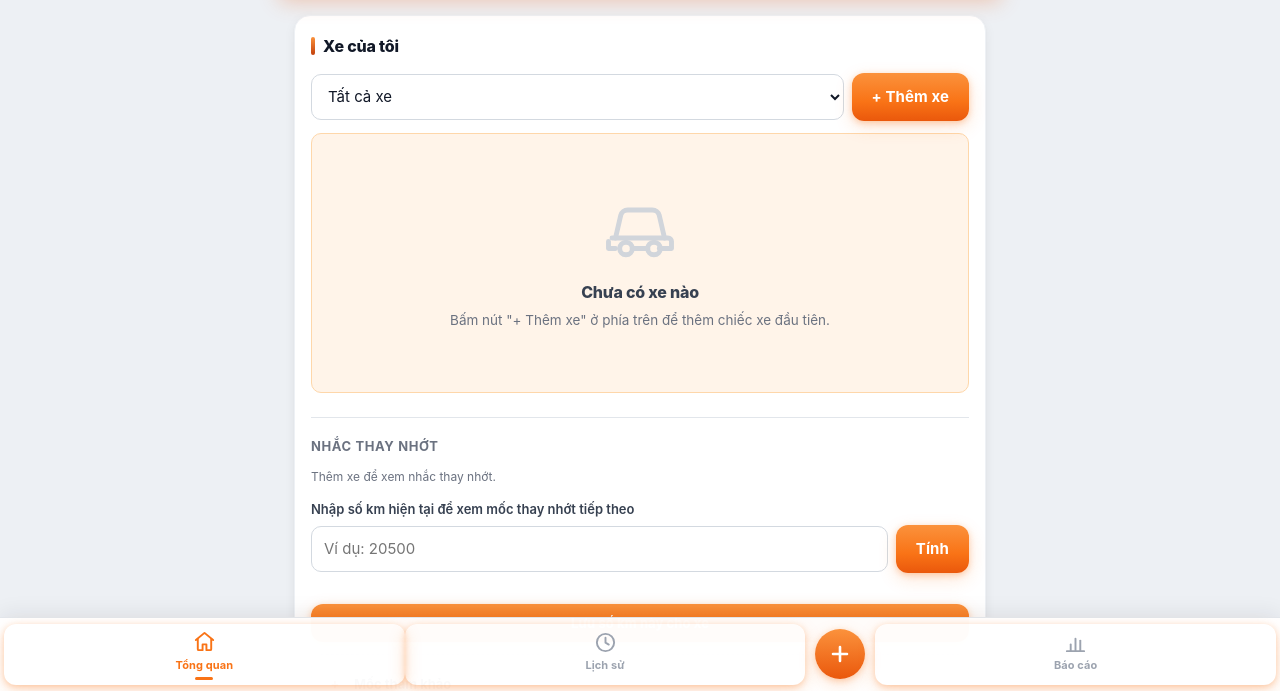
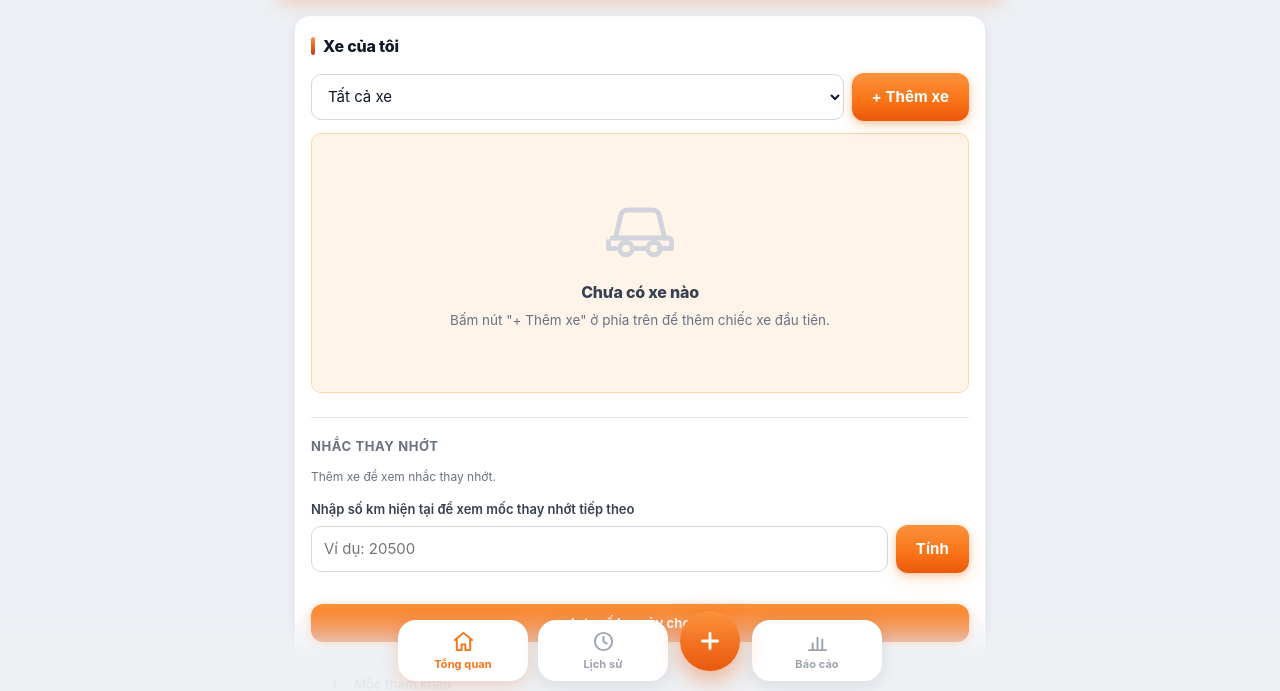
Before and after one commit to kha0305/buil-apk, a website: page www/index.html in a window 1280 px wide. Shown: the part 107-798 px from the top of the page. Drawn offline with Linux system fonts and the light colour scheme.

Commit message:
Menu tach roi: nut + noi rieng + tung tab la vien rieng

```diff
--- a/www/index.html
+++ b/www/index.html
@@ -24,7 +24,7 @@ body{
   background:var(--bg); color:var(--text); font-size:15px; line-height:1.55;
   -webkit-font-smoothing:antialiased;
 }
-.app{max-width:720px;margin:0 auto;padding:0 14px 56px;}
+.app{max-width:720px;margin:0 auto;padding:0 14px 110px;}
 header.top{background:linear-gradient(165deg,#fdba74 0%,#f97316 45%,#ea580c 100%);color:#fff;
   margin:0 -14px 18px;padding:20px 20px 22px;padding-top:calc(20px + env(safe-area-inset-top,0px));
   box-shadow:0 4px 20px rgba(234,88,12,.30);position:relative;overflow:hidden;}
@@ -175,25 +175,27 @@ footer{margin-top:24px;text-align:center;color:var(--muted);font-size:12px;}
 [data-tab]{display:none;}
 [data-tab].active{display:block;}
 .app{padding-bottom:110px;}
-#tabbar{position:fixed;left:0;right:0;bottom:0;z-index:40;background:rgba(255,255,255,.98);
-  border-top:1px solid var(--border);display:flex;align-items:center;
-  padding:6px 4px calc(8px + env(safe-area-inset-bottom));
-  box-shadow:0 -4px 20px rgba(16,24,40,.07);}
-#tabbar button{flex:1;border:none;background:none;font:inherit;cursor:pointer;
+#tabbar{position:fixed;left:0;right:0;bottom:0;z-index:40;
+  display:flex;align-items:flex-end;justify-content:center;gap:10px;
+  padding:10px 16px calc(12px + env(safe-area-inset-bottom));
+  background:linear-gradient(180deg,rgba(237,240,244,0),rgba(237,240,244,.96) 55%);}
+#tabbar button{flex:1;max-width:130px;border:none;background:#fff;font:inherit;cursor:pointer;
+  border-radius:18px;box-shadow:0 4px 18px rgba(16,24,40,.10);
   display:flex;flex-direction:column;align-items:center;justify-content:center;gap:3px;
-  padding:7px 2px 5px;color:var(--faint);border-radius:12px;min-height:54px;}
-#tabbar button svg{width:23px;height:23px;flex:none;transition:transform .18s ease;}
+  padding:10px 4px 8px;color:var(--faint);min-height:60px;
+  transition:transform .12s,box-shadow .15s,color .15s;}
+#tabbar button svg{width:23px;height:23px;flex:none;}
 #tabbar button span.tlabel{font-size:11px;font-weight:700;letter-spacing:.1px;}
-#tabbar button .tdot{width:18px;height:3px;border-radius:2px;background:transparent;transition:background .18s;}
-#tabbar button.active{color:var(--accent);}
-#tabbar button.active svg{transform:translateY(-1px);}
-#tabbar button.active .tdot{background:var(--accent);}
-#tabbar button:active svg{transform:scale(.88);}
-#tabbar .tab-add{flex:0 0 50px;align-self:center;height:50px;margin:0 10px;
-  background:linear-gradient(180deg,#fb923c,#ea580c);color:#fff;border-radius:50%;
-  box-shadow:var(--shadow-accent);padding:0;display:flex;align-items:center;justify-content:center;min-height:0;}
-#tabbar .tab-add svg{width:24px;height:24px;}
-#tabbar .tab-add:active{transform:scale(.92);box-shadow:0 2px 8px rgba(234,88,12,.35);}
+#tabbar button .tdot{display:none;}
+#tabbar button.active{color:var(--accent);box-shadow:0 4px 18px rgba(234,88,12,.22);}
+#tabbar button:active{transform:scale(.95);}
+#tabbar .tab-add{flex:0 0 60px;max-width:none;height:60px;min-height:0;padding:0;margin:0 2px;border-radius:50%;
+  background:linear-gradient(180deg,#fb923c,#ea580c);color:#fff;
+  display:flex;align-items:center;justify-content:center;
+  box-shadow:0 8px 24px rgba(234,88,12,.45);
+  transform:translateY(-10px);}
+#tabbar .tab-add svg{width:26px;height:26px;}
+#tabbar .tab-add:active{transform:translateY(-10px) scale(.90);box-shadow:0 4px 14px rgba(234,88,12,.4);}
 body.noscroll{overflow:hidden;}
 .modal.sheet{align-items:flex-end;padding:0;}
 .modal-box.sheet-box{max-width:640px;width:100%;height:94vh;max-height:94vh;border-radius:22px 22px 0 0;overflow-y:auto;padding:8px 14px calc(14px + env(safe-area-inset-bottom));}
```
